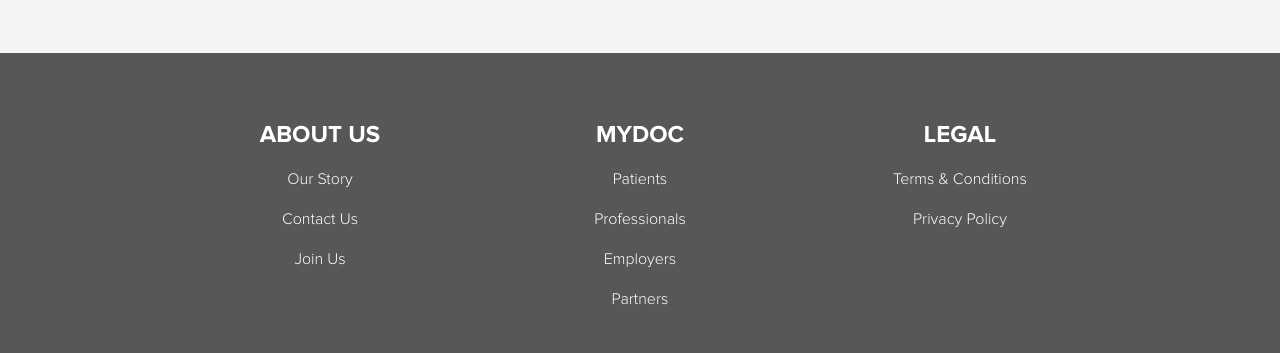
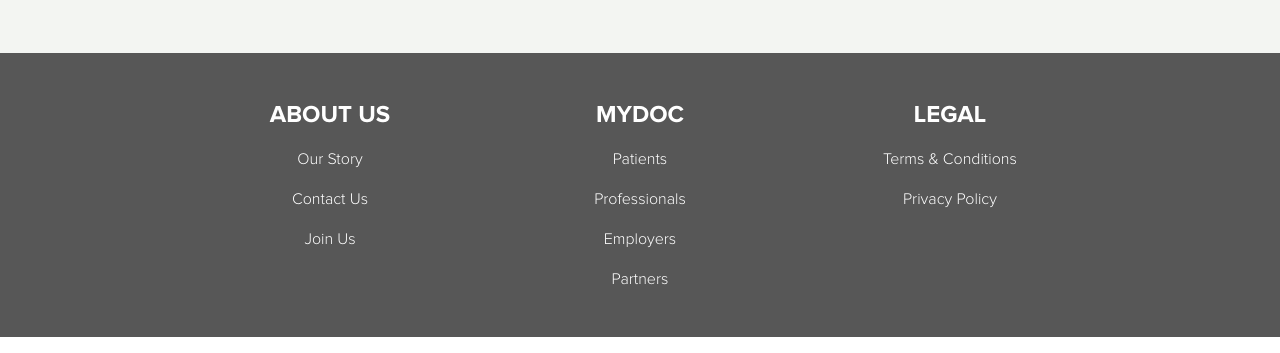
Before and after one commit to ToanNG/my-doc-web, a website: page app/assets/index.html in a window 1280 px wide. Shown: the part 2310-2663 px from the top of the page. Drawn offline with Linux system fonts and the light colour scheme; files whose address does not match are found by name.

Commit message:
fix footer

```diff
--- a/app/assets/index.html
+++ b/app/assets/index.html
@@ -132,6 +132,7 @@
         <p>Terms & Conditions</p>
         <p>Privacy Policy</p>
       </div>
+      <div class="clear"></div>
     </div>
   </div>
 </body>
--- a/app/styles/application.scss
+++ b/app/styles/application.scss
@@ -214,21 +214,18 @@
 // Footer // --------------------------------------------------
 
 .footer {
-  min-height: 300px;
   color: #ffffff;
   background-color: #575757;
 
-  .container {
-    padding: 50px 0;
-  }
-
   .footer-col {
+    margin: 30px 0;
     float: left;
     width: 33.33333%;
     text-align: center;
 
     @include bp-small {
       float: none;
+      margin: 40px 0;
       width: 100%;
     }
   }
```
Also changed, not shown: app/assets/patients.html (+1 -0 lines), public/index.html (+1 -0 lines), public/patients.html (+1 -0 lines), public/stylesheets/app.css, 1 other file.
